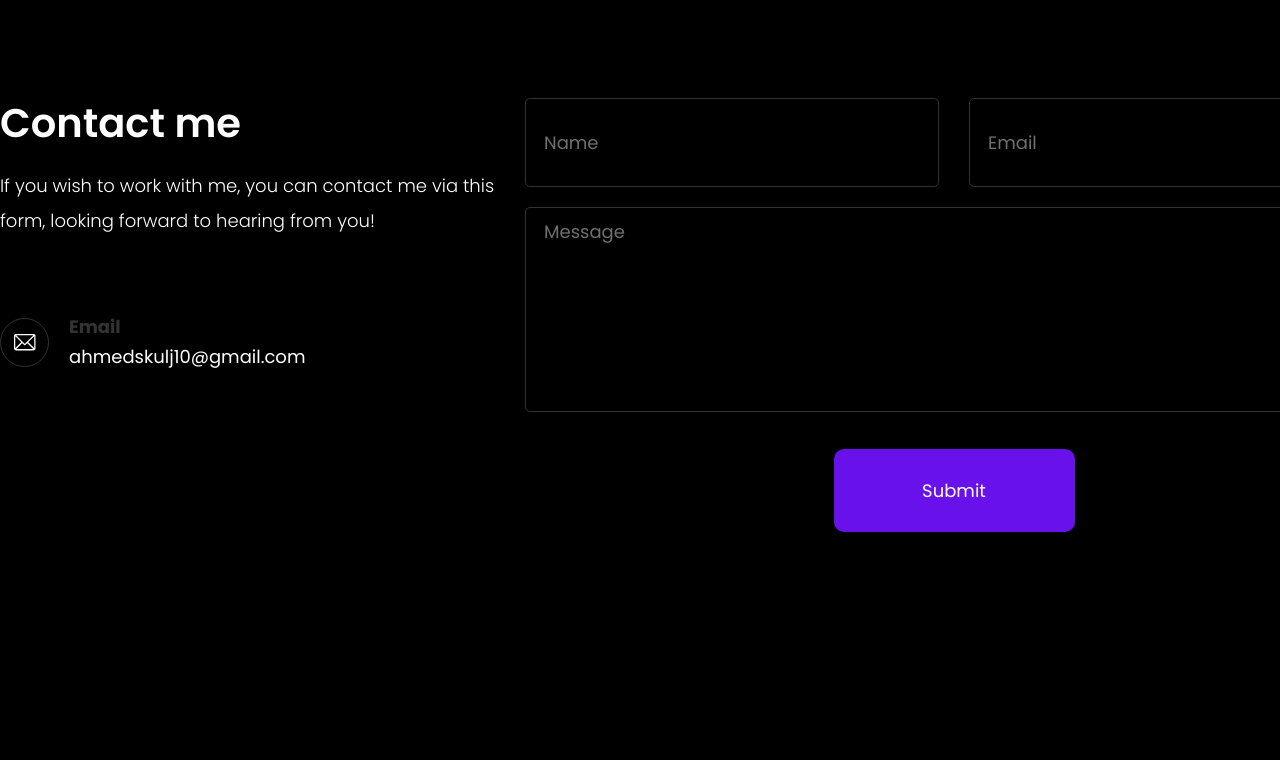
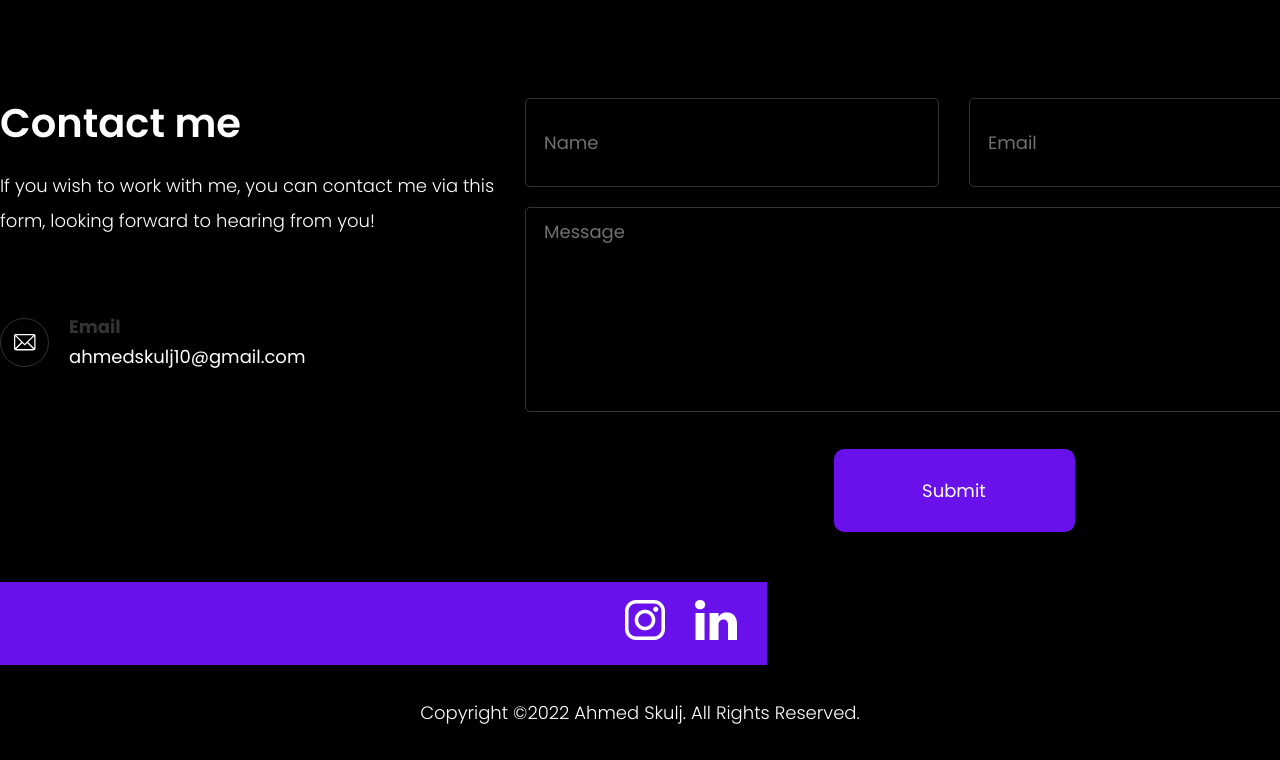
Before and after one commit to ahmedskulj00/portfolio_2.0, a Next.js app: page / in a window 1280 px wide. Shown: the part 4654-5414 px from the top of the page. Before the commit the page ends 5186 px from the top, so only its background shows below. Built offline with nearby package versions, Linux system fonts and the light colour scheme.

Commit message:
Footer section done.

```diff
--- /dev/null
+++ b/components/Footer.js
@@ -0,0 +1,34 @@
+import React from "react";
+import styles from "../styles/Footer.module.css";
+import Image from "next/image";
+import Instagram from "../images/insta.png";
+import LinkedIn from "../images/linkedin.png";
+const Footer = () => {
+  return (
+    <div className={styles.container}>
+      <div className={styles.inner_container}>
+        <div className={styles.socials}>
+          <a
+            href="https://www.instagram.com/ahmedskulj00/"
+            target="_blank"
+            className={styles.insta_link}
+          >
+            <Image src={Instagram} alt="Instagram" />
+          </a>
+          <a
+            href="https://www.linkedin.com/in/ahmedskulj/"
+            target="_blank"
+            className={styles.linkedin_link}
+          >
+            <Image src={LinkedIn} alt="LinkedIn" />
+          </a>
+        </div>
+        <p className={styles.copyright}>
+          Copyright ©2022 Ahmed Skulj. All Rights Reserved.
+        </p>
+      </div>
+    </div>
+  );
+};
+
+export default Footer;
--- a/pages/index.js
+++ b/pages/index.js
@@ -7,6 +7,7 @@ import Skills from "../components/Skills";
 import Experience from "../components/Experience";
 import Projects from "../components/Projects";
 import Contact from "../components/Contact";
+import Footer from "../components/Footer";
 
 export default function Home() {
   return (
@@ -27,6 +28,7 @@ export default function Home() {
       </div>
       <Projects />
       <Contact />
+      <Footer />
     </div>
   );
 }
--- /dev/null
+++ b/styles/Footer.module.css
@@ -0,0 +1,31 @@
+.container {
+  width: 100vw;
+  margin-top: 50px;
+}
+
+.socials {
+  width: 767px;
+  height: 83px;
+  background: #6811eb;
+  display: flex;
+  align-items: center;
+  justify-content: flex-end;
+}
+
+.insta_link {
+  margin-right: 30px;
+}
+
+.linkedin_link {
+  margin-right: 30px;
+}
+
+.copyright {
+  font-weight: 300;
+  font-size: 18px;
+  line-height: 35px;
+  text-align: center;
+  color: #fff;
+  margin-top: 30px;
+  margin-bottom: 30px;
+}
```
Also changed, not shown: images/linkedin.png (renamed from images/linked in.png).
